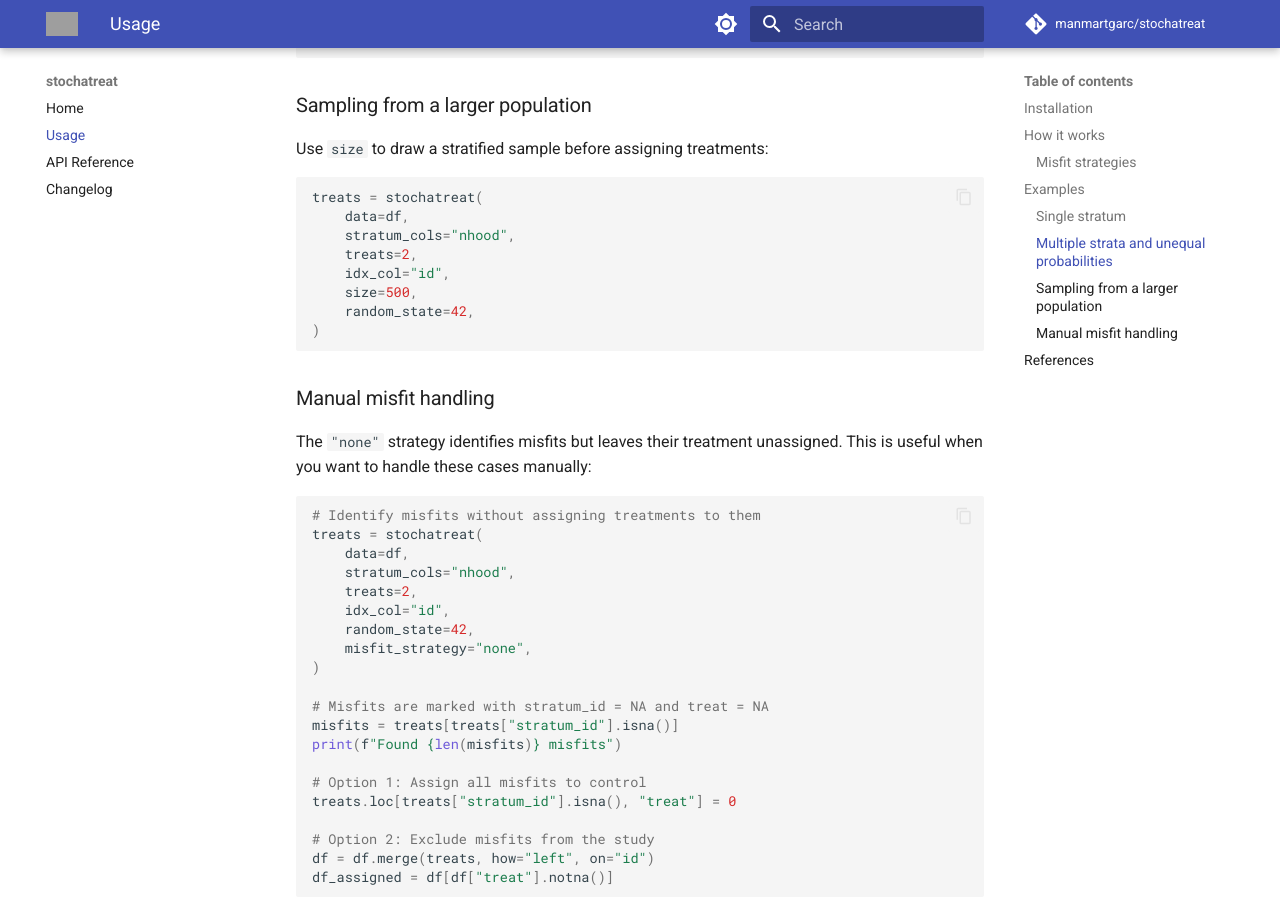
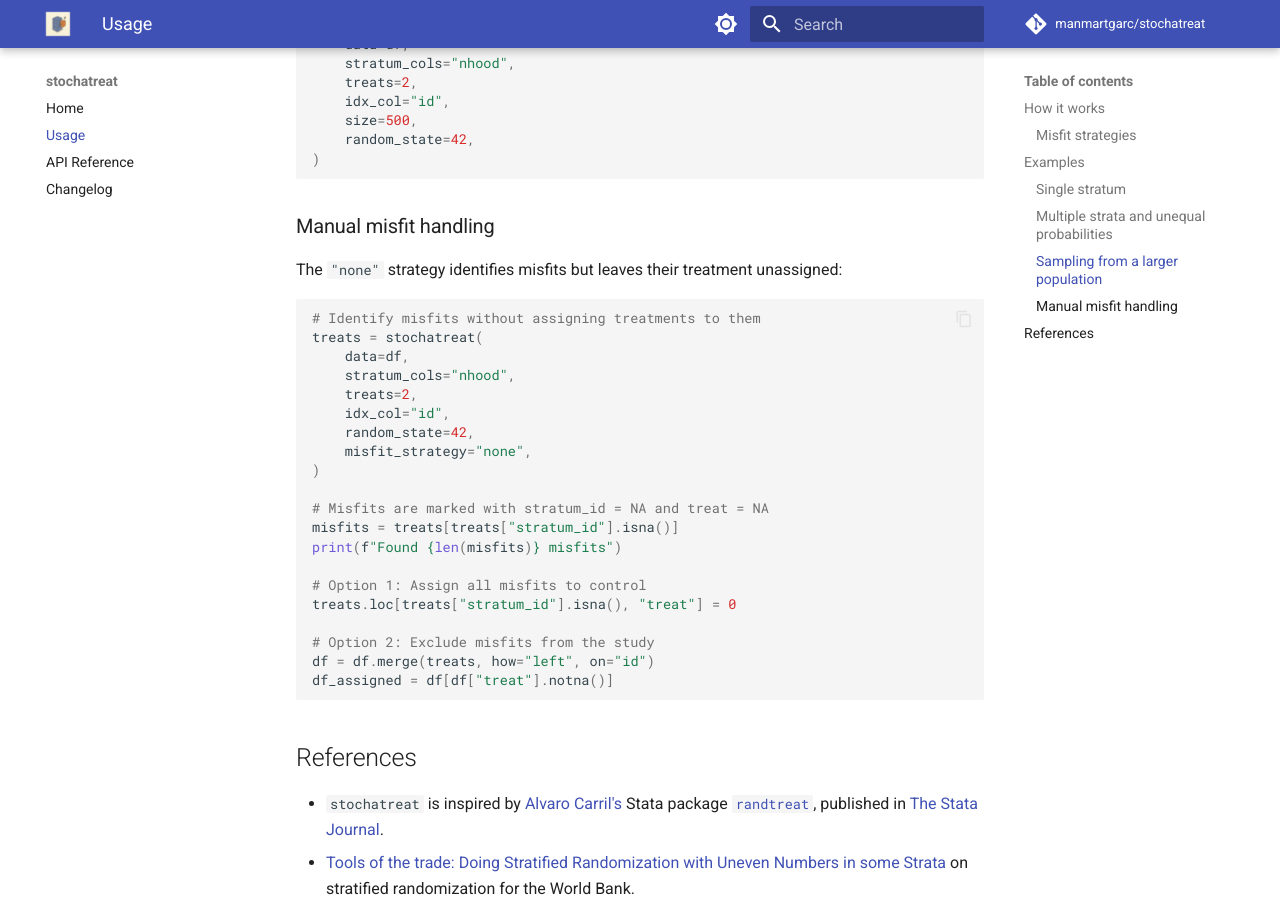
Before and after one commit to manmartgarc/stochatreat, an MkDocs documentation site: the page built from docs/usage.md, in a window 1280 px wide and 900 px high, scrolled down 2223 px. Built offline with MkDocs 1.6.1 and Material for MkDocs 9.7.7, drawn with Linux system fonts in a browser that asks for light colours; comment, search, counter and statistics services are not loaded; some of the changed text lies outside the part shown; grey boxes are pictures that could not be loaded.

Commit message:
docs: refresh assets and tighten copy (#77)
Replace the single stochatreat.png with two purpose-built images:
stochatreat-wide.png (hero/README banner) and stochatreat-logo.png
(64x64 nav logo and favicon). Update all references across mkdocs.yml,
docs/index.md, and README.md.

Also clean up the docs: remove the redundant Installation section from
usage.md (already on the index page), fix British spellings
(maximises → maximizes, Behaviour → Behavior), tighten the misfit_strategy
docstring, and trim a redundant sentence in the manual misfit handling
section.

````diff
--- a/docs/usage.md
+++ b/docs/usage.md
@@ -1,18 +1,4 @@
 # Usage
-
-## Installation
-
-=== ":material-language-python: pip"
-
-    ```bash
-    pip install stochatreat
-    ```
-
-=== ":material-snake: conda"
-
-    ```bash
-    conda install -c conda-forge stochatreat
-    ```
 
 ## How it works
 
@@ -122,7 +108,7 @@ treats = stochatreat(
 
 ### Manual misfit handling
 
-The `"none"` strategy identifies misfits but leaves their treatment unassigned. This is useful when you want to handle these cases manually:
+The `"none"` strategy identifies misfits but leaves their treatment unassigned:
 
 ```python
 # Identify misfits without assigning treatments to them
--- a/mkdocs.yml
+++ b/mkdocs.yml
@@ -8,8 +8,8 @@ edit_uri: edit/main/docs/
 
 theme:
   name: material
-  logo: assets/stochatreat.png
-  favicon: assets/stochatreat.png
+  logo: assets/stochatreat-logo.png
+  favicon: assets/stochatreat-logo.png
   palette:
     - media: "(prefers-color-scheme: light)"
       scheme: default
````
Also changed, not shown: other parts of docs/usage.md (+1 -1 lines), README.md (+1 -1 lines), docs/index.md (+2 -2 lines), docs/assets/stochatreat-logo.png (added), docs/assets/stochatreat-wide.png (added), 1 other file.
